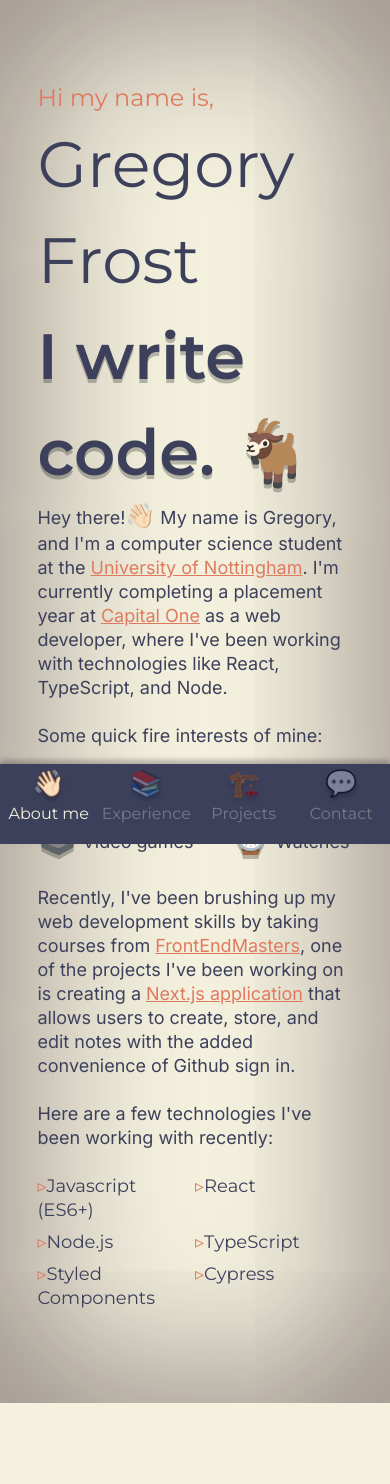
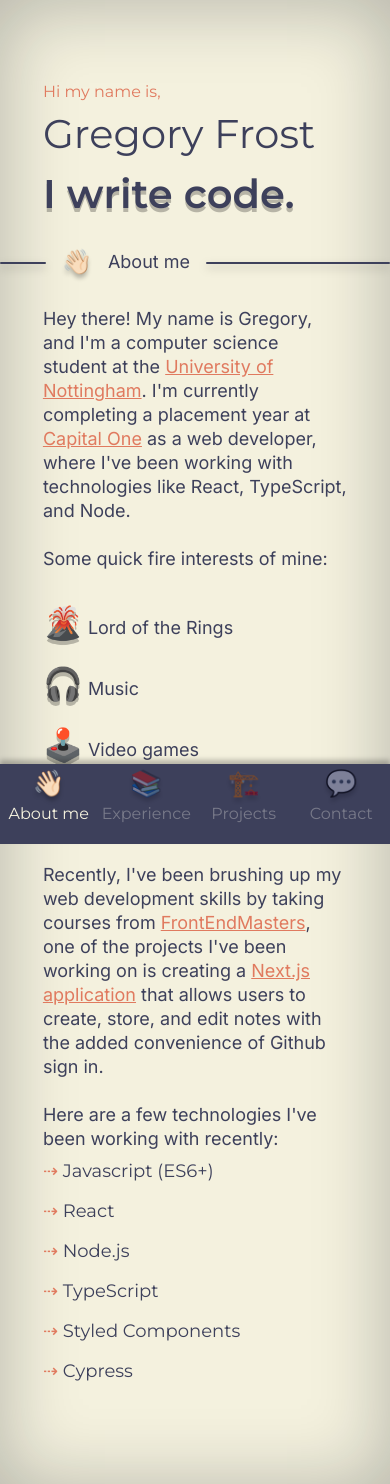
Before and after one commit to FrostGreg/portfolio-site, a Next.js app: page / in a window 390 px wide. Before the commit the page ends 1403 px from the top, so only its background shows below. Built offline with nearby package versions, Linux system fonts and the light colour scheme.

Commit message:
feat: add divider and other styling

```diff
--- a/app/components/AboutContent.tsx
+++ b/app/components/AboutContent.tsx
@@ -18,9 +18,18 @@ const Link = ({ href, children }: LinkProp) => {
 const AboutContent = () => {
   return (
     <>
+      <div className="mobile">
+        <div className="content-title">
+          <div className="divider left-divider"></div>
+          <h2 className="title">
+            <span aria-hidden>👋🏻</span>About me
+          </h2>
+          <div className="divider right-divider"></div>
+        </div>
+      </div>
       <p className="pb-6">
         Hey there!
-        <span className="text-2xl" aria-hidden>
+        <span className="text-2xl desktop" aria-hidden>
           👋🏻
         </span>{" "}
         My name is Gregory, and I&apos;m a computer science student at the{" "}
--- a/app/components/ContactContent.tsx
+++ b/app/components/ContactContent.tsx
@@ -4,11 +4,21 @@ const montserrat = Montserrat({ subsets: ["latin"] });
 
 const ContactContent = () => {
   return (
+    <>
+      <div className="mobile">
+        <div className="content-title">
+          <div className="divider left-divider"></div>
+          <h2 className="title">
+            <span aria-hidden>💬</span>Get in touch
+          </h2>
+          <div className="divider right-divider"></div>
+        </div>
+      </div>
       <div className="contact">
         <p>
           Please feel free to reach out if you have any questions or want to
-        connect. I&apos;m always up to chat about web development, so feel free
-        to hit me up; I&apos;d love to hear from you!{" "}
+          connect. I&apos;m always up to chat about web development, so feel
+          free to hit me up; I&apos;d love to hear from you!{" "}
           <span className="text-2xl" aria-hidden>
             👋🏻
           </span>
@@ -28,6 +38,7 @@ const ContactContent = () => {
           All rights reserved ©️ Gregory Frost {new Date().getFullYear()}
         </p>
       </div>
+    </>
   );
 };
 
--- a/app/components/ExperienceContent.tsx
+++ b/app/components/ExperienceContent.tsx
@@ -9,6 +9,15 @@ const ExperienceContent = () => {
   const [tabNumber, setTabNumber] = useState(0);
   return (
     <>
+      <div className="mobile">
+        <div className="content-title">
+          <div className="divider left-divider"></div>
+          <h2 className="title">
+            <span aria-hidden>📚</span>Where I&apos;ve worked
+          </h2>
+          <div className="divider right-divider"></div>
+        </div>
+      </div>
       <ul className="horizontal-nav">
         <li className={tabNumber === 0 ? "horizontal-nav-active" : ""}>
           <button
--- a/app/components/Header.tsx
+++ b/app/components/Header.tsx
@@ -18,7 +18,7 @@ export const Header = ({
       <div className="mt-20">
         <p className="intro">Hi my name is,</p>
         <h1>Gregory Frost</h1>
-        <p className="tag-line">I write code. 🐐</p>
+        <p className="tag-line">I write code.</p>
       </div>
       <nav className="nav">
         <ul>
--- a/app/components/ProjectsContent.tsx
+++ b/app/components/ProjectsContent.tsx
@@ -76,6 +76,15 @@ const ProjectsContent = () => {
 
   return (
     <>
+      <div className="mobile">
+        <div className="content-title">
+          <div className="divider left-divider"></div>
+          <h2 className="title">
+            <span aria-hidden>🏗️</span>Things I&apos;ve built
+          </h2>
+          <div className="divider right-divider"></div>
+        </div>
+      </div>
       {activeProject === 0 && (
         <ArticleContent
           type="Latest"
--- a/app/globals.css
+++ b/app/globals.css
@@ -20,6 +20,7 @@
 @media (prefers-color-scheme: dark) {
   :root {
     --background-color: var(--dark-navy);
+    --body-box-shadow: 0px 0px 159px 25px rgba(29, 12, 25, 0.45) inset;
     --name-is-color: var(--dark-orange);
     --name-color: var(--white);
     --tag-line-color: var(--dark-grey);
@@ -57,13 +58,14 @@
 
   button:hover {
     filter: brightness(200%);
-    transform: scale(1.1);
   }
 }
 
 @media (prefers-color-scheme: light) {
   :root {
     --background-color: var(--off-white);
+    --body-box-shadow: 0px 4px 70px 5px rgba(12, 19, 29, 0.25) inset;
+
     --name-is-color: var(--light-orange);
     --name-color: var(--light-navy);
     --tag-line-color: var(--light-navy);
@@ -89,7 +91,7 @@
     --contact-button-color: var(--light-navy);
 
     /* mobile colours */
-    --mobile-divider-color: var(--light-navy);
+    --divider-color: var(--light-navy);
     --tab-bar-background: var(--light-navy);
     --tab-bar-font: var(--off-white);
   }
@@ -101,7 +103,6 @@
 
   button:hover {
     filter: brightness(50%);
-    transform: scale(1.1);
   }
 }
 
@@ -116,8 +117,8 @@ body {
   display: flex;
   color: rgb(var(--main-text-color));
   font-size: 1.125rem;
-  padding: 33vh 9.6vw 0vh 9.6vw;
-  box-shadow: 0px 0px 159px 25px rgba(29, 12, 25, 0.45) inset;
+  padding: 30vh 9.6vw 0vh 9.6vw;
+  box-shadow: var(--body-box-shadow);
   height: 100vh;
   width: 100vw;
 }
@@ -196,7 +197,7 @@ header ul li button {
 }
 
 .desktop {
-  display: block;
+  display: contents;
 }
 
 #content {
@@ -220,9 +221,8 @@ header ul li button {
 }
 
 .list li::marker {
-  content: "▹";
+  content: "⇢ ";
   color: rgb(var(--list-icon-color));
-  margin-right: 5rem;
 }
 
 .list li {
@@ -358,11 +358,22 @@ a {
     flex-direction: column;
     min-height: 100vh;
     height: auto;
-    padding: 0vh 9.6vw 11vh 9.6vw;
+    padding: 0vh 11vw 11vh 11vw;
   }
 
   header {
     width: auto;
+    justify-content: flex-start;
+    margin-bottom: 1.6rem;
+  }
+
+  .intro {
+    font-size: 1rem;
+  }
+
+  h1,
+  .tag-line {
+    font-size: 2.5rem;
   }
 
   nav {
@@ -399,6 +410,46 @@ a {
     text-shadow: 0px 4px 4px rgba(0, 0, 0, 0.25);
   }
 
+  .content-title {
+    display: grid;
+    grid-template-columns: 1fr fit-content(100%) 4fr;
+    grid-template-rows: 12px 2px 18px;
+    margin: 0rem -11vw 1.6rem -11vw;
+    max-width: 100vw;
+  }
+
+  .divider {
+    background-color: rgb(var(--divider-color));
+    border-radius: 4px;
+    grid-row: 2;
+    filter: drop-shadow(0px 4px 4px rgba(0, 0, 0, 0.25));
+  }
+
+  .left-divider {
+    grid-column: 1;
+  }
+
+  .right-divider {
+    grid-column: 3;
+  }
+
+  .title {
+    color: rgb(var(--divider-color));
+    grid-row: 1 / 3;
+    grid-column: 2;
+    height: 100%;
+    display: flex;
+    justify-content: space-evenly;
+    margin: 0rem 1rem 0rem 1rem;
+  }
+
+  .title span {
+    font-size: 1.5rem;
+    text-shadow: 0px 4px 4px rgba(0, 0, 0, 0.25);
+    grid-column: 2;
+    margin-right: 1rem;
+  }
+
   .mobile {
     display: flex;
     flex-direction: column;
@@ -412,6 +463,36 @@ a {
     max-width: none;
   }
 
+  .emoji-list {
+    display: flex;
+    flex-direction: column;
+  }
+
+  .emoji-list li {
+    margin: 0.5rem 0rem 0.5rem 0rem;
+  }
+
+  .list {
+    display: flex;
+    flex-direction: column;
+    padding-top: 0rem;
+    list-style: none;
+  }
+
+  /* iOS doesn't display ::marker so ::before is required */
+  .list li::marker {
+    content: "";
+  }
+
+  .list li::before {
+    content: "⇢ ";
+    color: rgb(var(--list-icon-color));
+  }
+
+  .list li {
+    padding: 0.5rem 0rem 0.5rem 0rem;
+  }
+
   a:hover {
     filter: none;
     text-decoration: none;
```
Lines whose indentation alone changed are shown as unchanged.
